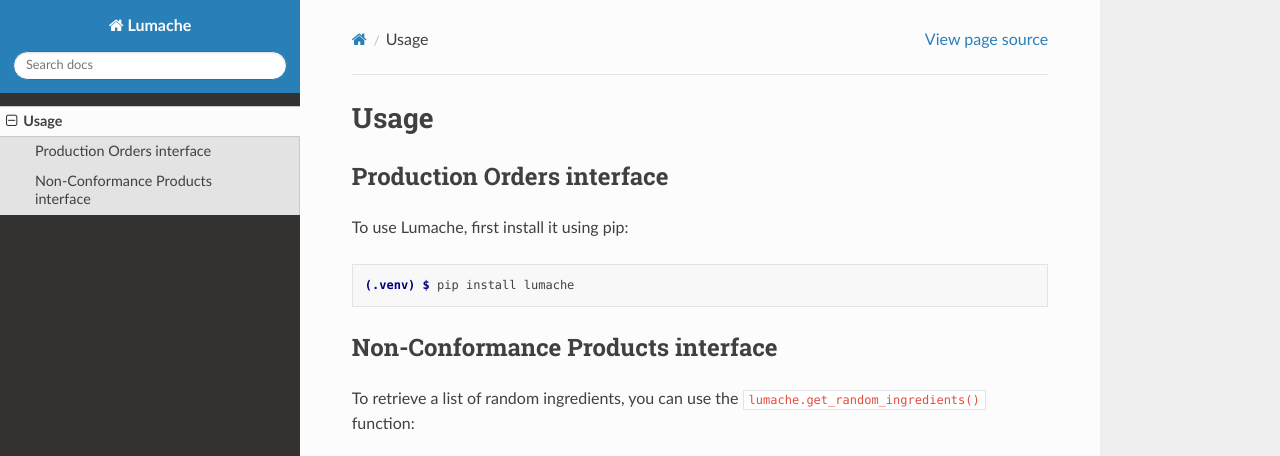
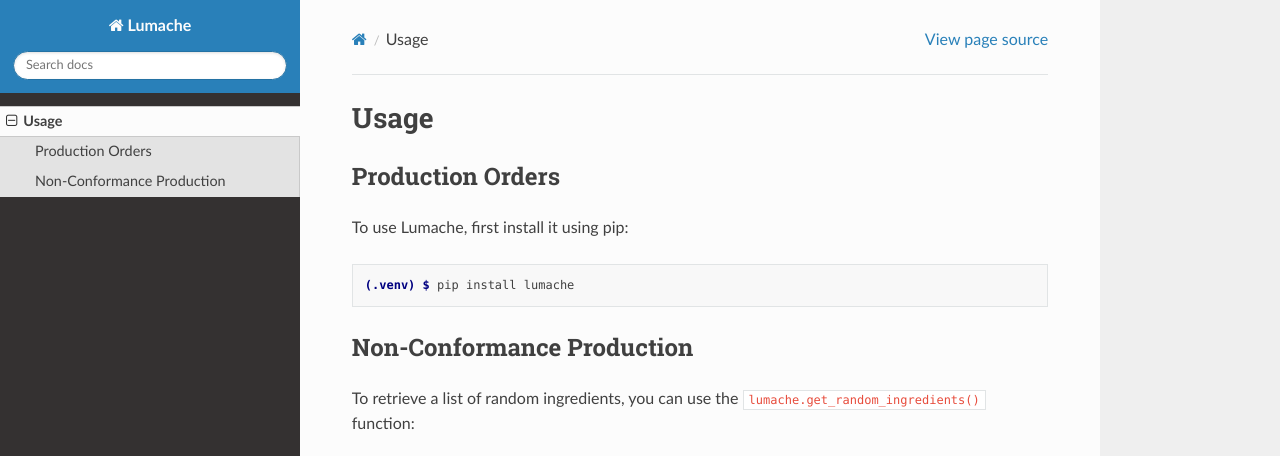
Before and after one commit to ghadiben0/-rtd-tutorial-ghadi2, a Sphinx documentation site: the page built from docs/source/usage.rst, in a window 1280 px wide and 971 px high, cut to the strip 0-456 px from the top of the window. Built offline with Sphinx 7.4.7 and the Read the Docs theme 3.1.0, drawn with Linux system fonts in a browser that asks for light colours.

Commit message:
Update usage.rst

```diff
--- a/docs/source/usage.rst
+++ b/docs/source/usage.rst
@@ -1,9 +1,9 @@
 Usage
 =====
 
-.. _installation:
+.. Shofloor Operations:
 
-Production Orders interface
+Production Orders
 ------------
 
 To use Lumache, first install it using pip:
@@ -12,7 +12,7 @@
 
    (.venv) $ pip install lumache
 
-Non-Conformance Products interface
+Non-Conformance Production
 ----------------
 
 To retrieve a list of random ingredients,
```
